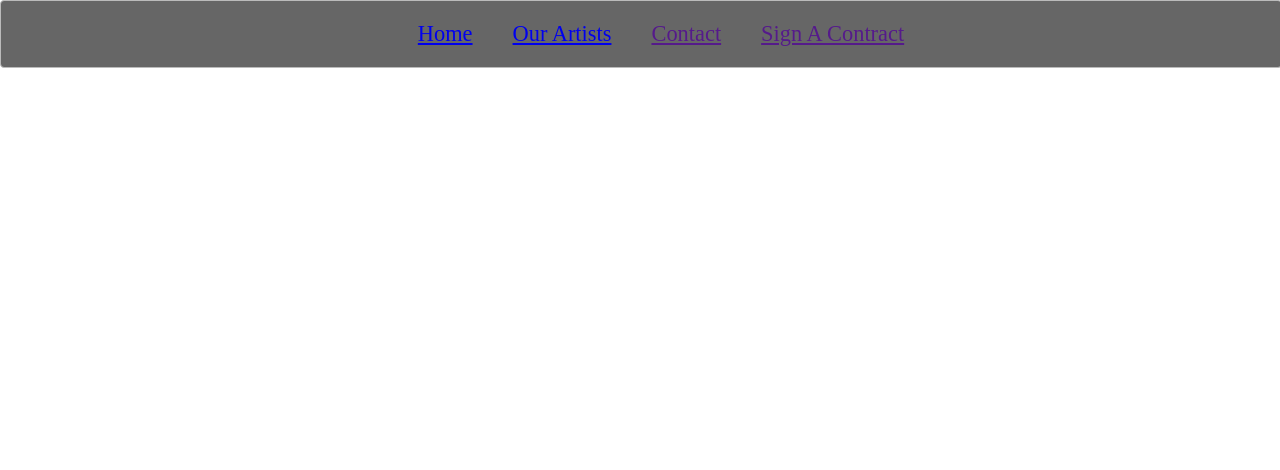
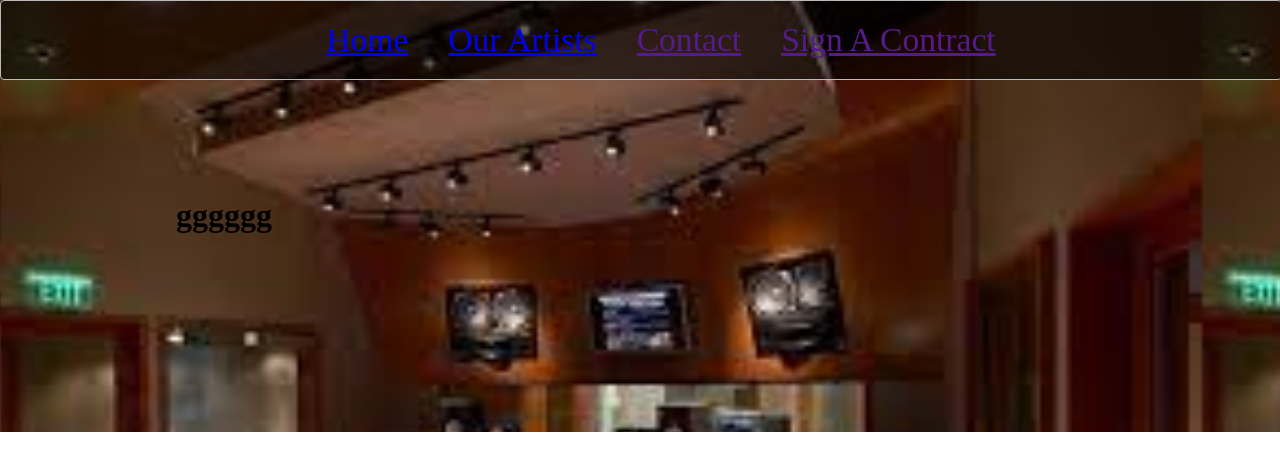
Before and after one commit to wengluka/Record-Label, a plain HTML site: page first.html in a window 1280 px wide. Drawn offline with Linux system fonts and the light colour scheme.

Commit message:
chore:added new code

```diff
--- a/Artists.css
+++ b/Artists.css
@@ -3,7 +3,7 @@ body{
   }
   .zone{
 
-    font-size: 2em;
+    font-size: 3em;
     border-radius: 4px;
     border: 1px solid#bbb;
     background-color: rgba(0, 0, 0, 0.6)
--- a/first.html
+++ b/first.html
@@ -2,7 +2,7 @@
 <html>
     <head>
         <title></title>
-        <link rel="stylesheet"type="text/css" href="Artists.css">
+        <link rel="stylesheet"type="text/css" href="index.css">
     </head>
     <body>
         <nav class="zone green sticky">
@@ -10,8 +10,11 @@
              <li><a href="first.html">Home</a></li>
              <li><a href="our artists.html">Our Artists</a></li>
              <li><a href="">Contact</a></li>
-             <li class="push"><a href="">Sign a contract</a></li>
+             <li><a href="">Sign a contract</a></li>
          </ul>
          </nav>
+         <div class="intro">
+             <h1>gggggg</h1>
+         </div>
     </body>
 </html>
--- /dev/null
+++ b/index.css
@@ -0,0 +1,36 @@
+body{
+    margin: 0;
+  }
+  .zone{
+    font-size: 3em;
+    border-radius: 4px;
+    border: 1px solid#bbb;
+    background-color: rgba(0, 0, 0, 0.6)
+  }
+
+.main-nav{
+text-transform: capitalize;
+display: flex;
+justify-content: center;
+list-style: none;
+font-size: 0.7em;
+margin: 0em;
+
+}
+
+.sticky{
+position: fixed;
+top: 0;
+width: 100%;
+}
+
+li{
+padding: 20px;
+}
+
+.intro{
+    background-image: url(download.jpg);
+    background-attachment: fixed;
+    padding: 11em;
+    background-size:contain;
+}
```
Also changed, not shown: our artists.html (+0 -1 lines).
